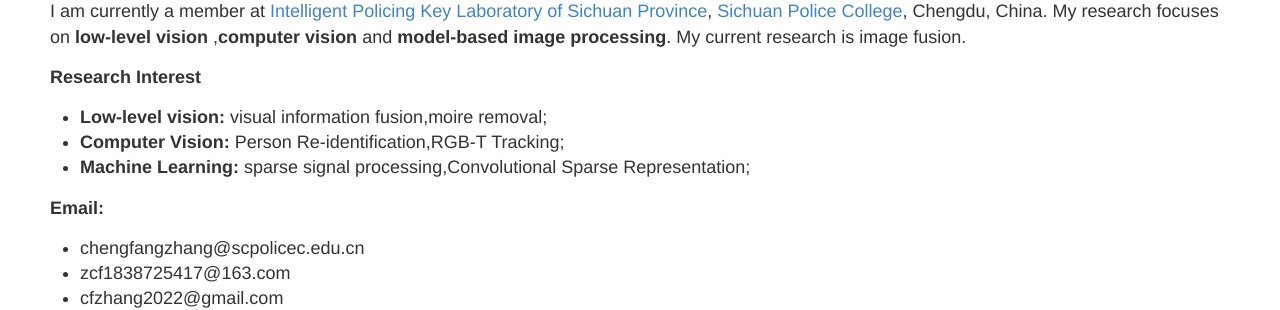
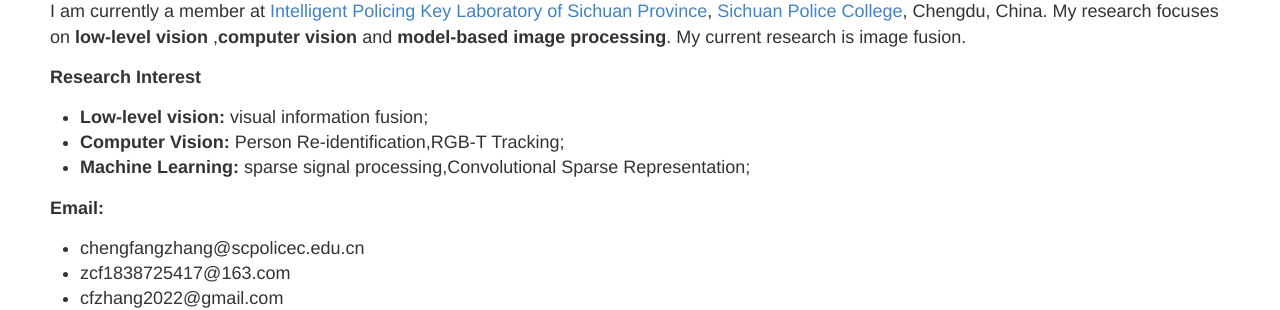
Before and after one commit to ChengfangZhang117/ChengfangZhang117.github.io, a Jekyll site: the page built from index.md, in a window 1280 px wide and 900 px high. Shown: the part 227-537 px from the top of the window. Built offline with Jekyll 4.4.1, drawn with Linux system fonts in a browser that asks for light colours; our own code applies the rules of GitHub Pages for plain Markdown files.

Commit message:
index.md

```diff
--- a/index.md
+++ b/index.md
@@ -4,7 +4,7 @@ I am currently a PhD student in [National Key Laboratory of Fundamental Science
 I am currently a member at [Intelligent Policing Key Laboratory of Sichuan Province](https://ipklsc.scpolicec.edu.cn/index.htm), [Sichuan Police College](https://www.scpolicec.edu.cn/), Chengdu, China. My research focuses on **low-level vision** ,**computer vision** and **model-based image processing**. My current research is image fusion.
 
 **Research Interest**
-+ **Low-level vision:** visual information fusion,moire removal;
++ **Low-level vision:** visual information fusion;
 + **Computer Vision:** Person Re-identification,RGB-T Tracking;
 + **Machine Learning:** sparse signal processing,Convolutional Sparse Representation;
 
```
